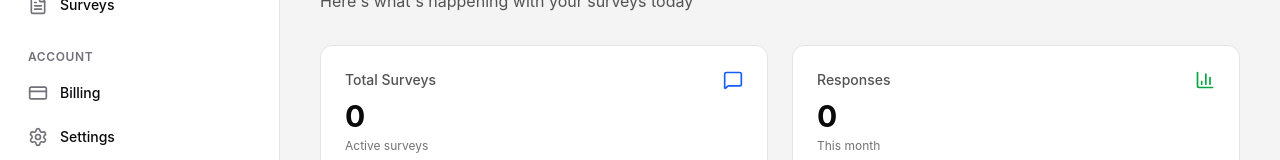
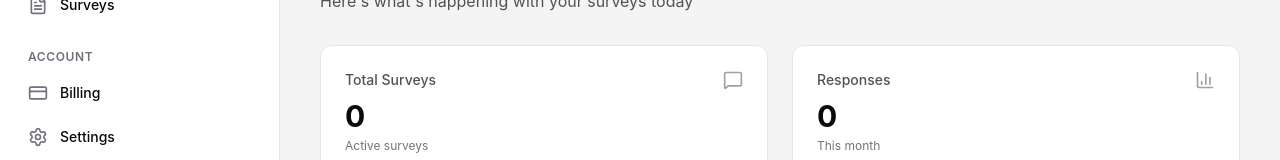
Before and after one commit to Rameezuddinmohammed/Personity, a Next.js app in the folder personity/: page /dashboard in a window 1280 px wide. Shown: the part 171-331 px from the top of the page. Built offline with nearby package versions, Linux system fonts and the light colour scheme; no server answers.

Commit message:
refactor: Change dashboard stat icons to neutral grey
Changed MessageSquare and BarChart3 icons from blue-600/green-600 to neutral-400 to match sidebar icon style for consistent, professional appearance.

```diff
--- a/personity/src/app/(dashboard)/dashboard/page.tsx
+++ b/personity/src/app/(dashboard)/dashboard/page.tsx
@@ -163,7 +163,7 @@ export default function DashboardPage() {
         <div className="bg-white border border-neutral-200 rounded-xl p-6">
           <div className="flex items-center justify-between mb-2">
             <p className="text-sm font-medium text-neutral-600">Total Surveys</p>
-            <MessageSquare className="w-5 h-5 text-blue-600" />
+            <MessageSquare className="w-5 h-5 text-neutral-400" />
           </div>
           <p className="text-3xl font-bold text-neutral-950">{recentSurveys.length}</p>
           <p className="text-xs text-neutral-500 mt-1">Active surveys</p>
@@ -172,7 +172,7 @@ export default function DashboardPage() {
         <div className="bg-white border border-neutral-200 rounded-xl p-6">
           <div className="flex items-center justify-between mb-2">
             <p className="text-sm font-medium text-neutral-600">Responses</p>
-            <BarChart3 className="w-5 h-5 text-green-600" />
+            <BarChart3 className="w-5 h-5 text-neutral-400" />
           </div>
           <p className="text-3xl font-bold text-neutral-950">{usage?.used || 0}</p>
           <p className="text-xs text-neutral-500 mt-1">This month</p>
```
